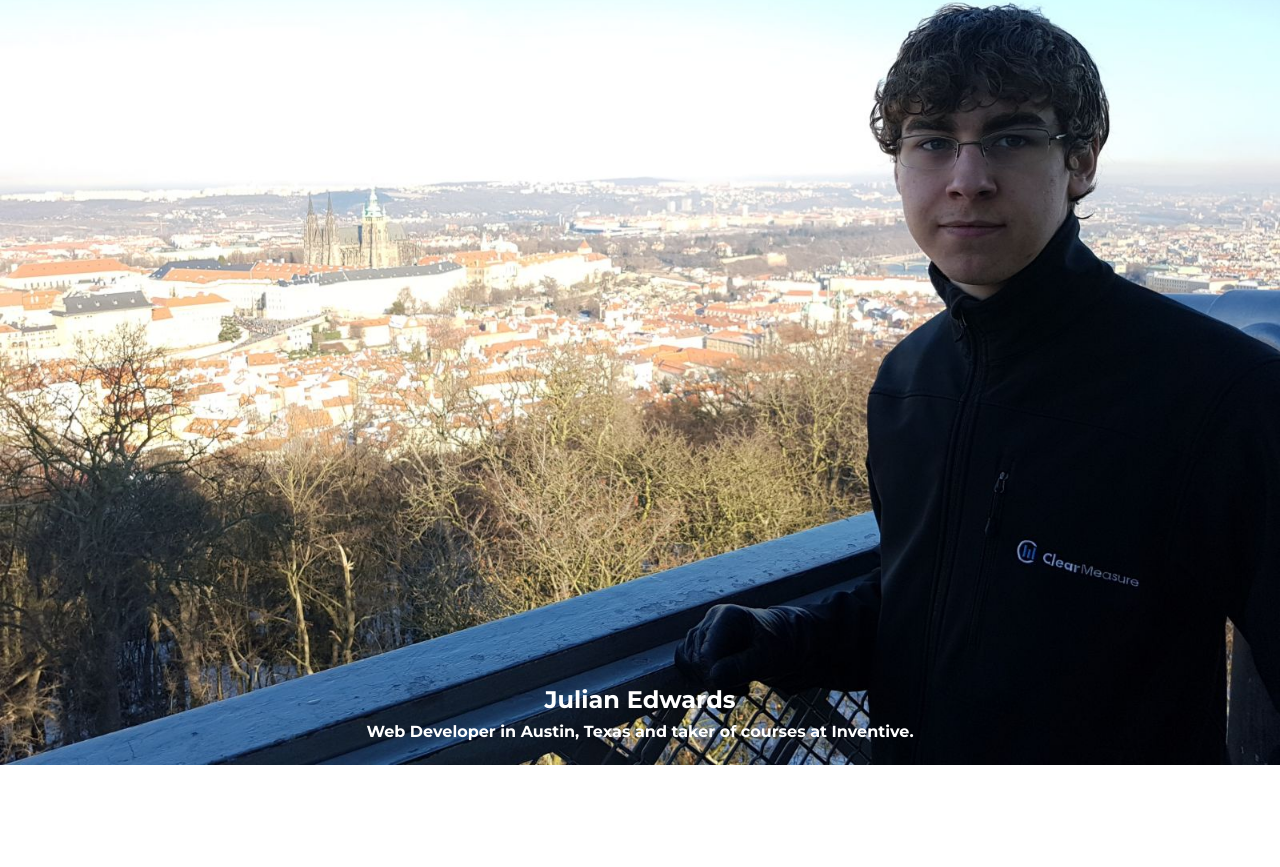
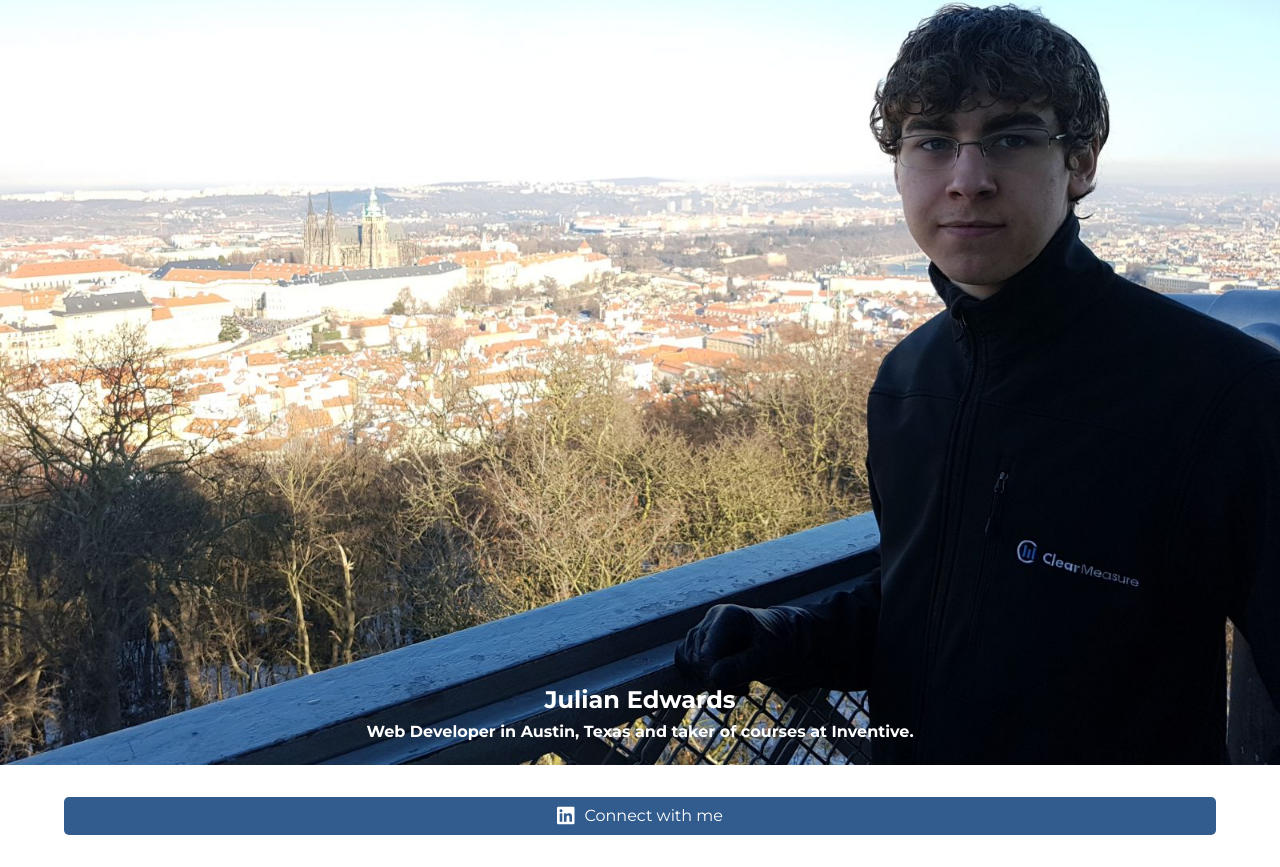
Before and after one commit to julianmedwards/responsive-profile-site, a website: page index.html in a window 1280 px wide. Shown: the part 270-1137 px from the top of the page. Before the commit the page ends 1035 px from the top, so only its background shows below. Drawn offline with Linux system fonts and the light colour scheme.

Commit message:
Added button.

```diff
--- a/index.html
+++ b/index.html
@@ -28,7 +28,8 @@
     <div class="navbar">
       <div class="nav-cont">
         <a href="#" class="nav-item" id="page-title" onclick="toggleNav()"
-          ><i class="fas fa-ellipsis-v inline-icon"></i>about.me</a
+          ><i class="fas fa-ellipsis-v grey" id="collapsible-icon"></i
+          >about.me</a
         >
         <a href="#sign-up" class="nav-item" id="call-to-action"
           >Get your page</a
@@ -59,6 +60,12 @@
           </div>
         </div>
       </div>
+      <div class="bio">
+        <a href="https://www.linkedin.com/in/julian-edwards/" class="button"
+          ><i class="fab fa-linkedin fa-lg inline-icon white"></i>Connect with
+          me</a
+        >
+      </div>
     </div>
   </body>
   <script src="scripts.js"></script>
--- a/public/styles.css
+++ b/public/styles.css
@@ -14,8 +14,17 @@ body {
     font-family: 'Montserrat', sans-serif;
 }
 
-a {
+/* Colors */
+.dark {
     color: var(--dark-text);
+}
+
+.grey {
+    color: var(--grey);
+}
+
+.light {
+    color: white;
 }
 
 /* Navbar */
@@ -32,6 +41,7 @@ a {
 }
 
 .nav-item {
+    color: var(--dark-text);
     font-weight: 500;
     text-decoration: none;
     margin: 1.5em 0;
@@ -47,12 +57,6 @@ a {
 #call-to-action {
     font-weight: 800;
     text-decoration: none;
-}
-
-.inline-icon {
-    color: var(--grey);
-    vertical-align: text-bottom;
-    margin: 0 0.75rem 0 0.25em;
 }
 
 .nav-item:last-of-type {
@@ -89,6 +93,7 @@ a {
 
 .content {
     display: flex;
+    flex-flow: column nowrap;
 }
 
 .bg {
@@ -118,6 +123,10 @@ a {
     margin: 0 10% 1rem 10%;
 }
 
+.bio {
+    margin: 0 5%;
+}
+
 /* Text Styling & Spacing */
 
 .title {
@@ -129,3 +138,30 @@ a {
         text-shadow: 1px 1px 1px #313131;
     }
 }
+
+/* Button & Icons */
+
+.button {
+    display: block;
+    background-color: var(--primary-color);
+    color: white;
+    text-decoration: none;
+    text-align: center;
+    padding: 0.6em 1em;
+    border-radius: 5px;
+    margin: 2rem 0;
+}
+
+.button:hover {
+    background-color: var(--primary-darkened);
+}
+
+.inline-icon {
+    vertical-align: center;
+    margin-right: 0.5em;
+}
+
+#collapsible-icon {
+    vertical-align: text-bottom;
+    margin: 0 0.75rem 0 0.25em;
+}
--- a/src/styles.css
+++ b/src/styles.css
@@ -14,8 +14,17 @@ body {
     font-family: 'Montserrat', sans-serif;
 }
 
-a {
+/* Colors */
+.dark {
     color: var(--dark-text);
+}
+
+.grey {
+    color: var(--grey);
+}
+
+.light {
+    color: white;
 }
 
 /* Navbar */
@@ -32,6 +41,7 @@ a {
 }
 
 .nav-item {
+    color: var(--dark-text);
     font-weight: 500;
     text-decoration: none;
     margin: 1.5em 0;
@@ -47,12 +57,6 @@ a {
 #call-to-action {
     font-weight: 800;
     text-decoration: none;
-}
-
-.inline-icon {
-    color: var(--grey);
-    vertical-align: text-bottom;
-    margin: 0 0.75rem 0 0.25em;
 }
 
 .nav-item:last-of-type {
@@ -89,6 +93,7 @@ a {
 
 .content {
     display: flex;
+    flex-flow: column nowrap;
 }
 
 .bg {
@@ -118,6 +123,10 @@ a {
     margin: 0 10% 1rem 10%;
 }
 
+.bio {
+    margin: 0 5%;
+}
+
 /* Text Styling & Spacing */
 
 .title {
@@ -129,3 +138,30 @@ a {
         text-shadow: 1px 1px 1px #313131;
     }
 }
+
+/* Button & Icons */
+
+.button {
+    display: block;
+    background-color: var(--primary-color);
+    color: white;
+    text-decoration: none;
+    text-align: center;
+    padding: 0.6em 1em;
+    border-radius: 5px;
+    margin: 2rem 0;
+}
+
+.button:hover {
+    background-color: var(--primary-darkened);
+}
+
+.inline-icon {
+    vertical-align: center;
+    margin-right: 0.5em;
+}
+
+#collapsible-icon {
+    vertical-align: text-bottom;
+    margin: 0 0.75rem 0 0.25em;
+}
```
